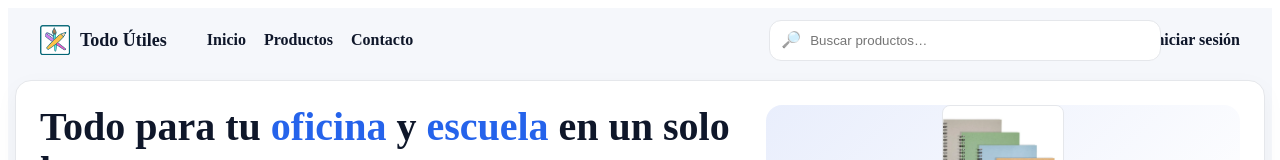
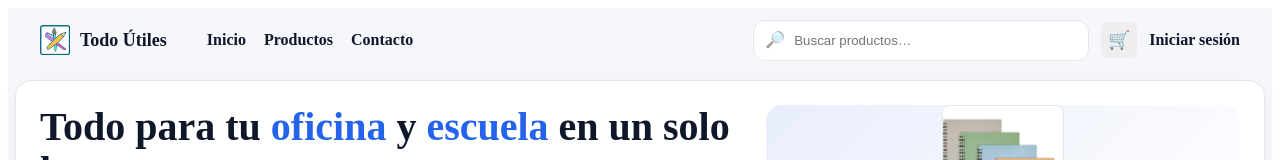
Before and after one commit to EmilioJOM/TodoUtilesFront, a React (Vite) app: page / in a window 1280 px wide. Shown: the top 160 px of the page. Built offline with nearby package versions, Linux system fonts and the light colour scheme; no server answers.

Commit message:
boton para ir al carrito desde nav

```diff
--- a/src/components/Nav.jsx
+++ b/src/components/Nav.jsx
@@ -7,7 +7,12 @@ const A = ({ to, children, title, style }) => (
   <a
     href={to}
     title={title}
-    style={{ color: palette.ink, textDecoration: "none", fontWeight: 600, ...style }}
+    style={{
+      color: palette.ink,
+      textDecoration: "none",
+      fontWeight: 600,
+      ...style,
+    }}
   >
     {children}
   </a>
@@ -16,14 +21,14 @@ const A = ({ to, children, title, style }) => (
 export default function Nav({ onSearch, q }) {
   const { user, isAdmin, logout } = useStore();
   const admin = isAdmin();
-
   const [menuOpen, setMenuOpen] = useState(false);
   const menuRef = useRef(null);
 
   // Cerrar el menú al hacer click fuera
   useEffect(() => {
     const onDocClick = (e) => {
-      if (menuRef.current && !menuRef.current.contains(e.target)) setMenuOpen(false);
+      if (menuRef.current && !menuRef.current.contains(e.target))
+        setMenuOpen(false);
     };
     document.addEventListener("click", onDocClick);
     return () => document.removeEventListener("click", onDocClick);
@@ -36,21 +41,46 @@ export default function Nav({ onSearch, q }) {
   };
 
   return (
-    <div style={{ ...wrap, display: "flex", alignItems: "center", gap: 16, height: 64 }}>
-      <a href="#/" style={{ display: "flex", alignItems: "center", gap: 10, textDecoration: "none" }}>
+    <div
+      style={{
+        ...wrap,
+        display: "flex",
+        alignItems: "center",
+        gap: 16,
+        height: 64,
+      }}
+    >
+      {/* Logo */}
+      <a
+        href="#/"
+        style={{
+          display: "flex",
+          alignItems: "center",
+          gap: 10,
+          textDecoration: "none",
+        }}
+      >
         <img
           src="/logo definitivo chico.png"
           alt="Todo Útiles"
-          style={{ width: 30, height: 30, borderRadius: 1, objectFit: "cover", display: "block" }}
+          style={{
+            width: 30,
+            height: 30,
+            borderRadius: 1,
+            objectFit: "cover",
+            display: "block",
+          }}
         />
-        <div style={{ fontWeight: 800, color: palette.ink, fontSize: 18 }}>Todo Útiles</div>
+        <div style={{ fontWeight: 800, color: palette.ink, fontSize: 18 }}>
+          Todo Útiles
+        </div>
       </a>
 
+      {/* Menú principal */}
       <div style={{ marginLeft: 24, display: "flex", gap: 18 }}>
         <A to="#/">Inicio</A>
         <A to="#/search">Productos</A>
         <A to="#/about">Contacto</A>
-
         {/* Solo visible si el usuario es ADMIN */}
         {admin && (
           <>
@@ -61,10 +91,40 @@ export default function Nav({ onSearch, q }) {
         )}
       </div>
 
-      <div style={{ marginLeft: "auto", display: "flex", alignItems: "center", gap: 12 }}>
-        <SearchBox value={q} onChange={onSearch} />
-        <A to="#/cart" title="Carrito">🛒</A>
+      {/* Barra derecha: search, carrito y usuario */}
+      <div
+        style={{
+          marginLeft: "auto",
+          display: "flex",
+          alignItems: "center",
+          gap: 12,
+        }}
+      >
 
+        <div style={{ flexShrink: 1 }}>
+          <SearchBox value={q} onChange={onSearch} />
+        </div>
+
+        <div>
+        <A
+          to="#/cart"
+          title="Carrito"
+          style={{
+            display: "flex",
+            alignItems: "center",
+            justifyContent: "center",
+            width: 36,
+            height: 36,
+            borderRadius: 6,
+            background: "#eee",
+            fontSize: 18,
+            cursor: "pointer",
+            flexShrink: 0, // <--- CAMBIO CLAVE: evita que el botón se achique
+          }}
+        >
+          🛒
+        </A>
+        </div>
         {/* Menú de usuario */}
         {user ? (
           <div ref={menuRef} style={{ position: "relative" }}>
@@ -99,7 +159,9 @@ export default function Nav({ onSearch, q }) {
                   zIndex: 1000,
                 }}
               >
-                <A to="#/account" style={{ display: "block", padding: "8px 10px" }}>Mi cuenta</A>
+                <A to="#/account" style={{ display: "block", padding: "8px 10px" }}>
+                  Mi cuenta
+                </A>
                 <button
                   onClick={handleLogout}
                   role="menuitem"
--- a/src/utils/styles.jsx
+++ b/src/utils/styles.jsx
@@ -29,7 +29,7 @@ boxShadow: filled ? "0 6px 16px rgba(29,78,216,0.25)" : "none",
 
 
 export const input = {
-width: "100%",
+width: "80%",
 padding: "12px 14px",
 borderRadius: 12,
 border: `1px solid ${palette.border}`,
```
